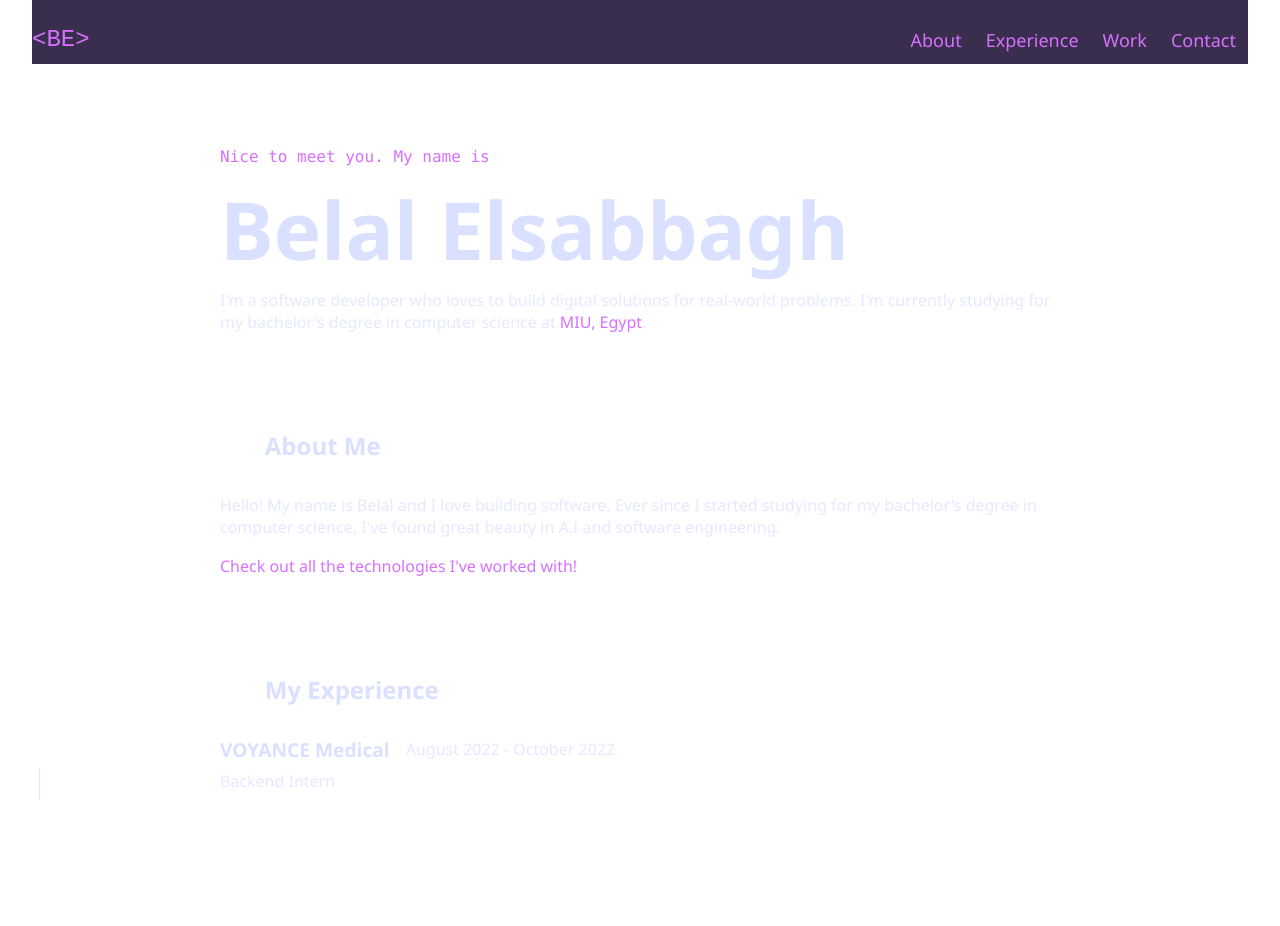
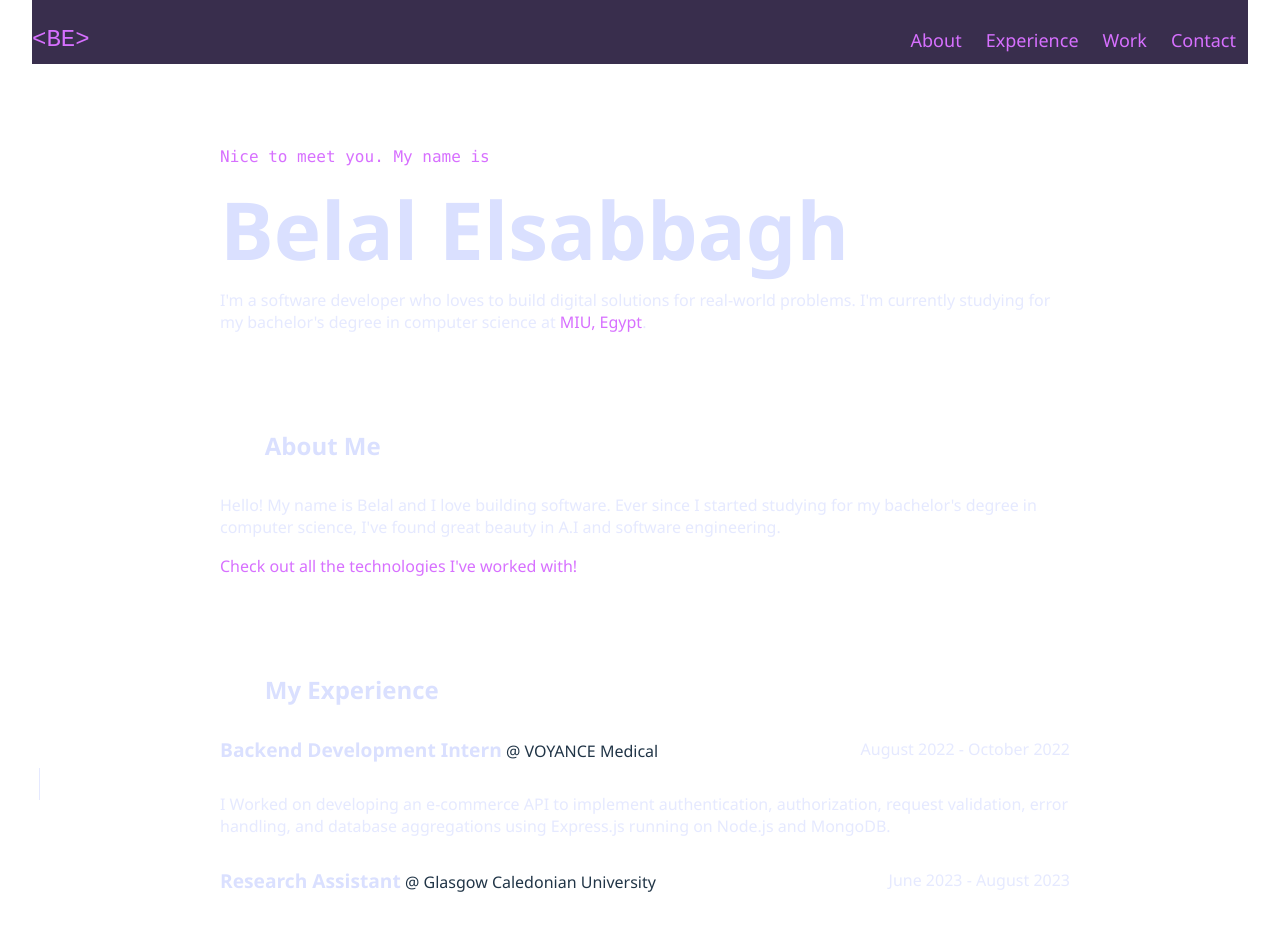
Before and after one commit to belsabbagh/my-portfolio-website, a SvelteKit app: page / in a window 1280 px wide. Shown: the top 926 px of the page. Built offline with nearby package versions, Linux system fonts and the light colour scheme; some icons are missing.

Commit message:
Update internship details and experience section

```diff
--- a/src/routes/+page.svelte
+++ b/src/routes/+page.svelte
@@ -12,9 +12,19 @@
     {
       company: "VOYANCE Medical",
       href: "https://voyancemedical.com/",
-      position: "Backend Intern",
+      position: "Backend Development Intern",
       startDate: "August 2022",
       endDate: "October 2022",
+      details:
+        "I Worked on developing an e-commerce API to implement authentication, authorization, request validation, error handling, and database aggregations using Express.js running on Node.js and MongoDB.",
+    },
+    {
+      company: "Glasgow Caledonian University",
+      position: "Research Assistant",
+      startDate: "June 2023",
+      endDate: "August 2023",
+      details:
+        "I worked on my own research project to estimate the state of health of Lithium-ion batteries using deep learning and time-series analysis. I've also contributed to the the research of M.Sc. and Ph.D. students on computer vision and natural language processing research."
     },
   ];
 </script>
@@ -58,14 +68,16 @@
   <MainSection id="experience" title="My Experience">
     <div class="section-icon" slot="icon"><MdContentPaste /></div>
     <div class="experience">
-      {#each experience as { company, position, startDate, endDate }}
+      {#each experience as { company, position, startDate, endDate, details }}
         <div class="experience-item">
           <div class="experience-item-title">
-            <h3>{company}</h3>
-            <p>{position}</p>
+            <h3 class="experience-position">{position}</h3> @ <span>{company}</span>
           </div>
           <p>{startDate} - {endDate}</p>
         </div>
+        <p>
+          {details}
+        </p>
       {/each}
     </div>
   </MainSection>
@@ -139,17 +151,23 @@
   .experience {
     display: flex;
     flex-direction: column;
+    gap: 1rem;
     width: 100%;
   }
 
   .experience-item {
     display: flex;
     flex-direction: row;
-    margin-bottom: 1rem;
+    justify-content: space-between;
+    align-items: start;
   }
 
   .experience-item-title {
     margin-right: 1rem;
   }
 
+  .experience-position {
+    /* make it so that other things can be in the same line */
+    display: inline;
+  }
 </style>
```
